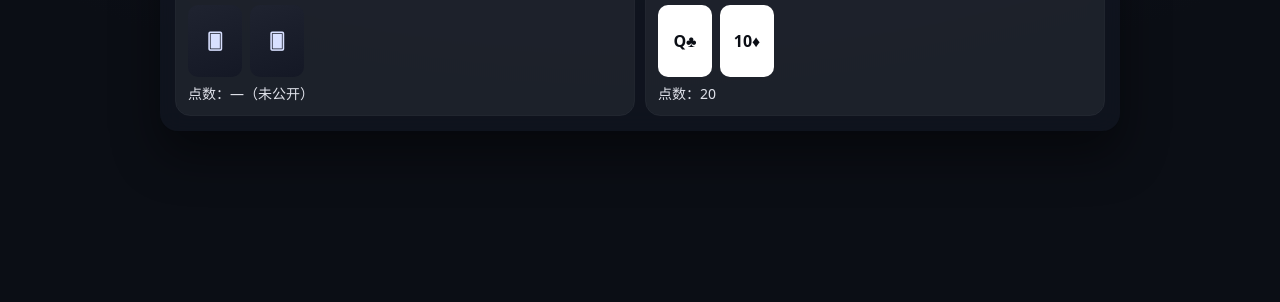
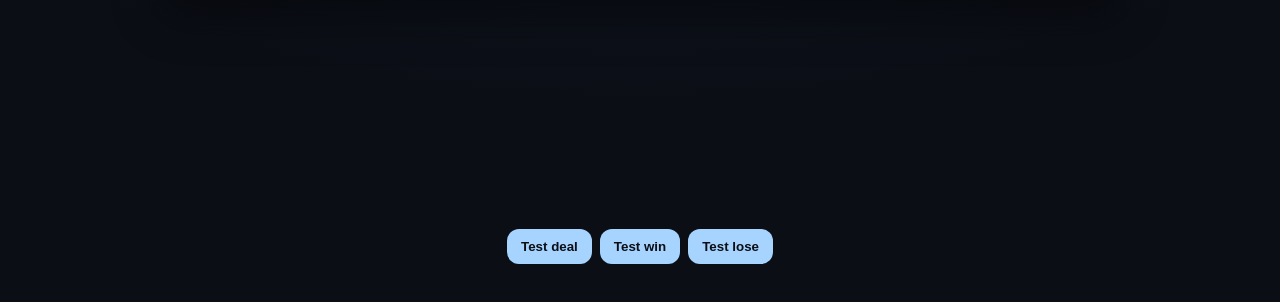
Before and after one commit to wwong1801/mc21, a plain HTML site: page index.html in a window 1280 px wide. Shown: the part 412-714 px from the top of the page. Drawn offline with Linux system fonts and the light colour scheme.

Commit message:
Update index.html

```diff
--- a/index.html
+++ b/index.html
@@ -39,6 +39,17 @@
       </div>
     </section>
   </main>
+<div style="display:flex;gap:8px;margin:8px 0;">
+  <button onclick="window.__test('deal')">Test deal</button>
+  <button onclick="window.__test('win')">Test win</button>
+  <button onclick="window.__test('lose')">Test lose</button>
+</div>
+<script>
+  window.__test = (name) => {
+    console.log('TEST sfx:', name);
+    try { sfx.play(name); } catch(e) { console.log(e); }
+  };
+</script>
 
   <script type="module" src="./src/game.js"></script>
 </body>
```
